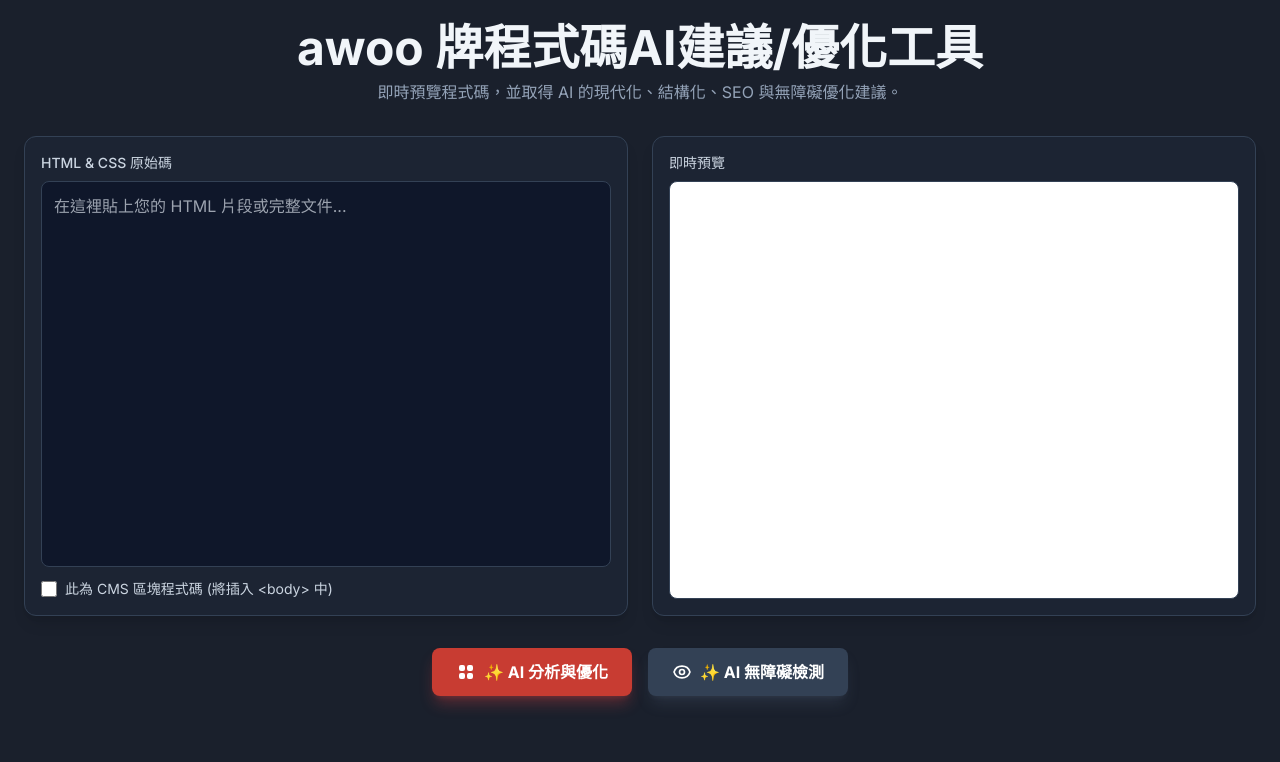
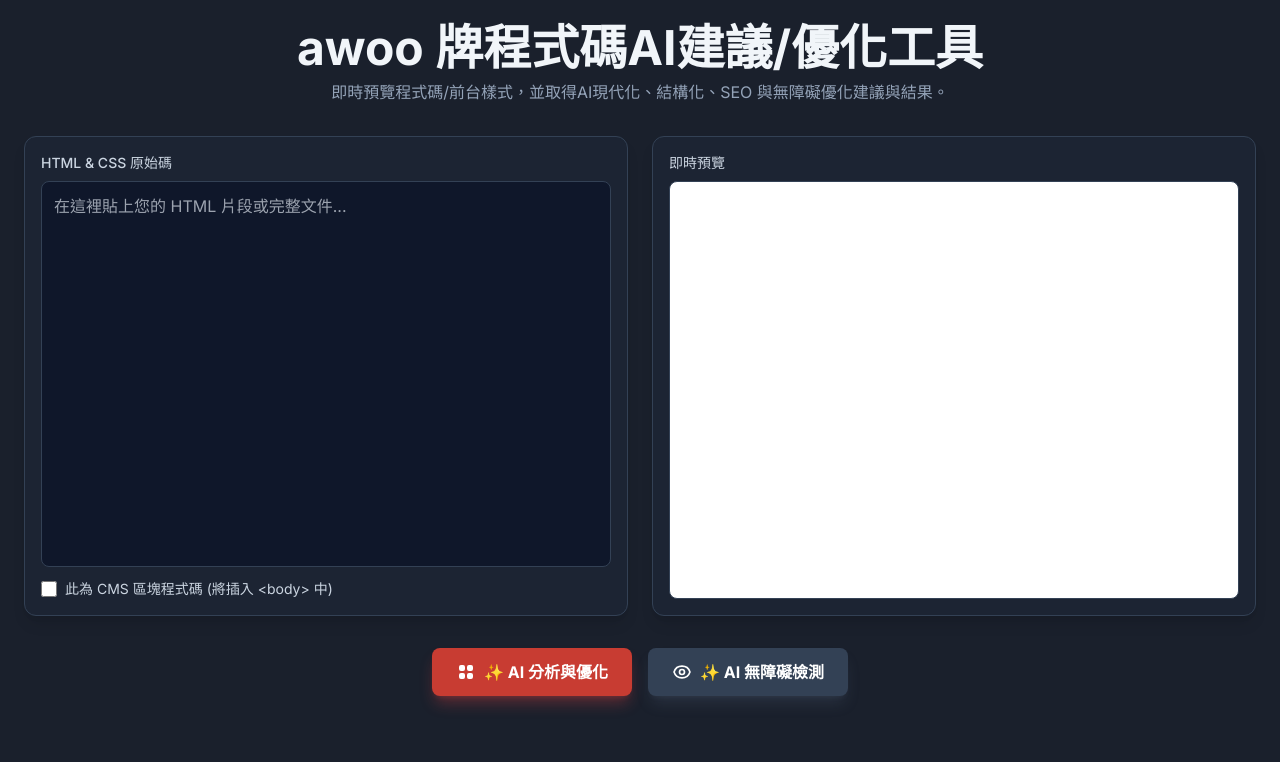
Before and after one commit to awooTsai/awoonalyzer, a website: page index.html in a window 1280 px wide. Shown: the top 762 px of the page. Drawn offline with nearby package versions, Linux system fonts and the light colour scheme.

Commit message:
Update index.html

```diff
--- a/index.html
+++ b/index.html
@@ -40,7 +40,7 @@
 
         <header class="text-center mb-8">
             <h1 class="text-4xl md:text-5xl font-bold text-slate-100">awoo 牌程式碼AI建議/優化工具</h1>
-            <p class="text-slate-400 mt-2">即時預覽程式碼，並取得 AI 的現代化、結構化、SEO 與無障礙優化建議。</p>
+            <p class="text-slate-400 mt-2">即時預覽程式碼/前台樣式，並取得AI現代化、結構化、SEO 與無障礙優化建議與結果。</p>
         </header>
 
         <main class="grid grid-cols-1 md:grid-cols-2 gap-6 editor-pane">
```
